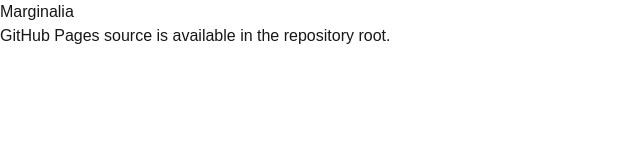
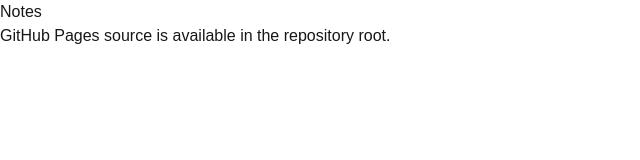
Before and after one commit to rseyfullayev/blog, a Next.js app: page / in a window 1280 px wide. Shown: the top 160 px of the page, without its empty margins (0-640 px from the left). Built offline with nearby package versions, Linux system fonts and the light colour scheme.

Commit message:
Rename site and refine home title

```diff
--- a/_config.yml
+++ b/_config.yml
@@ -1,4 +1,4 @@
-title: Marginalia
+title: Notes
 description: Notes on books, systems, places, and whatever else stays with me.
 url: "https://rseyfullayev.github.io"
 baseurl: "/blog"
--- a/_includes/header.html
+++ b/_includes/header.html
@@ -1,7 +1,7 @@
 <header class="site-header">
-  <a class="site-mark" href="{{ '/' | relative_url }}" aria-label="Marginalia home">
+  <a class="site-mark" href="{{ '/' | relative_url }}" aria-label="Notes home">
     <span class="mark-glyph">✣</span>
-    <span>Marginalia</span>
+    <span>Notes</span>
   </a>
   <nav aria-label="Main navigation">
     <a href="{{ '/#notes' | relative_url }}">Notes</a>
--- a/_layouts/default.html
+++ b/_layouts/default.html
@@ -13,7 +13,7 @@
       {% include header.html %}
       {{ content }}
       <footer class="site-footer">
-        <span>✣ Marginalia</span>
+        <span>✣ Notes</span>
         <span>Made slowly, kept carefully.</span>
         <span>{{ site.time | date: "%Y" }}</span>
       </footer>
--- a/app/layout.tsx
+++ b/app/layout.tsx
@@ -13,7 +13,7 @@ const geistMono = Geist_Mono({
 });
 
 export const metadata: Metadata = {
-  title: "Marginalia",
+  title: "Notes",
   description: "Notes on books, systems, places, and whatever else stays with me.",
   icons: {
     icon: "/favicon.svg",
--- a/app/page.tsx
+++ b/app/page.tsx
@@ -1,14 +1,14 @@
 import type { Metadata } from "next";
 
 export const metadata: Metadata = {
-  title: "Marginalia",
+  title: "Notes",
   description: "Notes on books, systems, places, and whatever else stays with me.",
 };
 
 export default function Home() {
   return (
     <main>
-      <h1>Marginalia</h1>
+      <h1>Notes</h1>
       <p>GitHub Pages source is available in the repository root.</p>
     </main>
   );
--- a/assets/style.css
+++ b/assets/style.css
@@ -41,7 +41,7 @@ nav a:hover, .back-link:hover { color: var(--ink); }
 .hero { min-height: 390px; padding: 42px 34px 26px; border-bottom: 1px solid var(--line); position: relative; display: grid; grid-template-columns: 1.35fr .65fr; align-content: space-between; }
 .eyebrow { color: var(--moss); font: 11px/1.4 var(--mono); letter-spacing: .08em; text-transform: uppercase; margin: 0 0 16px; }
 h1, h2, h3, p { margin-top: 0; }
-.hero h1, .essay h1 { grid-column: 1 / -1; margin: 22px 0 8px; font-weight: normal; font-size: clamp(52px, 8vw, 122px); letter-spacing: -.065em; line-height: .83; }
+.hero h1, .essay h1 { grid-column: 1 / -1; margin: 22px 0 8px; font-weight: normal; font-size: clamp(48px, 7vw, 100px); letter-spacing: -.06em; line-height: .87; }
 .hero h1 em { color: #c5b8a2; }
 .hero-note { grid-column: 2; justify-self: end; width: min(100%, 340px); display: grid; grid-template-columns: 1.6fr .8fr; gap: 20px; color: var(--muted); font-size: 18px; line-height: 1.25; }
 .catalogue-no { border-left: 1px solid var(--line); padding-left: 14px; color: var(--faint); font: 10px/1.6 var(--mono); text-transform: uppercase; }
@@ -82,4 +82,4 @@ h1, h2, h3, p { margin-top: 0; }
 .site-footer span:nth-child(2) { text-align: center; }.site-footer span:last-child { text-align: right; }
 .essay { max-width: 960px; padding: 55px 34px 82px; }
 .essay .back-link { font: 11px var(--mono); text-transform: uppercase; }.essay-header { border-bottom: 1px solid var(--line); padding-bottom: 33px; margin-bottom: 32px; }.essay h1 { font-size: clamp(50px, 7vw, 95px); }.lede { max-width: 650px; font-size: 23px; color: #c8bba8; line-height: 1.25; }.prose { max-width: 690px; font-size: 22px; line-height: 1.45; color: #d6ccbd; }.prose p { margin-bottom: 1.15em; }.about-page { max-width: 1080px; }.about-page h1 { grid-column: auto; margin: 12px 0 36px; }
-@media (max-width: 720px) { .page-shell { width: calc(100% - 16px); margin: 8px auto; }.site-header { grid-template-columns: 1fr auto; padding: 0 18px; min-height: 60px; }.site-header nav { display: none; }.header-status { font-size: 8px; }.hero { min-height: 450px; padding: 30px 18px 20px; display: block; }.hero h1 { margin-top: 65px; font-size: clamp(50px, 16vw, 80px); }.hero-note { width: 100%; margin-top: 64px; }.ledger { grid-template-columns: 1fr; }.ledger p { border-right: 0; border-bottom: 1px solid var(--line); }.notes-section,.books-section { padding: 30px 18px 22px; }.section-heading > p { display: none; }.post-row { grid-template-columns: 70px 1fr 20px; gap: 8px; }.post-category { display: none; }.post-title { font-size: 19px; }.shelf { grid-template-columns: 1fr; gap: 28px; }.book-cover { height: 360px; }.closing-note { padding: 42px 18px 50px; display: block; }.closing-note blockquote { margin-top: 23px; }.closing-note cite { display: block; }.site-footer { padding: 16px 18px; display: flex; justify-content: space-between; }.site-footer span:nth-child(2) { display: none; }.essay { padding: 38px 18px 60px; }.prose { font-size: 20px; } }
+@media (max-width: 720px) { .page-shell { width: calc(100% - 16px); margin: 8px auto; }.site-header { grid-template-columns: 1fr auto; padding: 0 18px; min-height: 60px; }.site-header nav { display: none; }.header-status { font-size: 8px; }.hero { min-height: 450px; padding: 30px 18px 20px; display: block; }.hero h1 { margin-top: 65px; font-size: clamp(44px, 13vw, 66px); }.hero-note { width: 100%; margin-top: 64px; }.ledger { grid-template-columns: 1fr; }.ledger p { border-right: 0; border-bottom: 1px solid var(--line); }.notes-section,.books-section { padding: 30px 18px 22px; }.section-heading > p { display: none; }.post-row { grid-template-columns: 70px 1fr 20px; gap: 8px; }.post-category { display: none; }.post-title { font-size: 19px; }.shelf { grid-template-columns: 1fr; gap: 28px; }.book-cover { height: 360px; }.closing-note { padding: 42px 18px 50px; display: block; }.closing-note blockquote { margin-top: 23px; }.closing-note cite { display: block; }.site-footer { padding: 16px 18px; display: flex; justify-content: space-between; }.site-footer span:nth-child(2) { display: none; }.essay { padding: 38px 18px 60px; }.prose { font-size: 20px; } }
```
Also changed, not shown: 1 other file (tests, documents, lock files or other folders).
